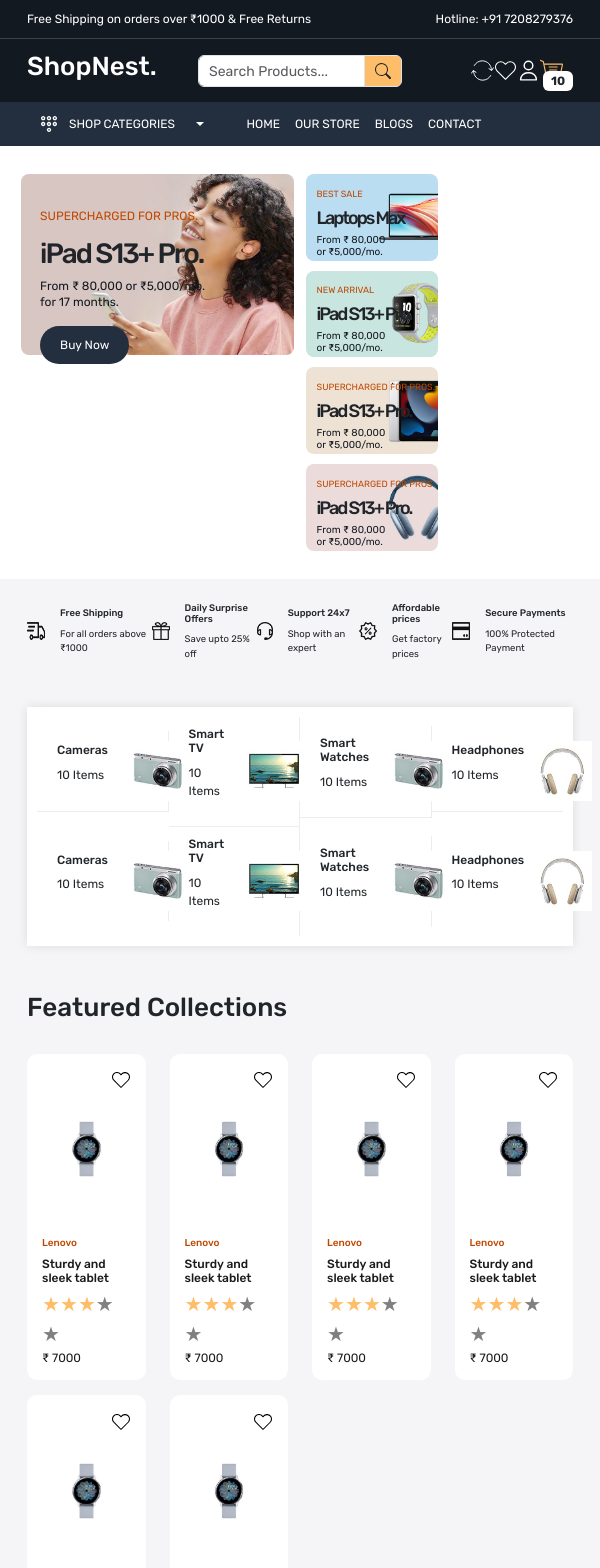
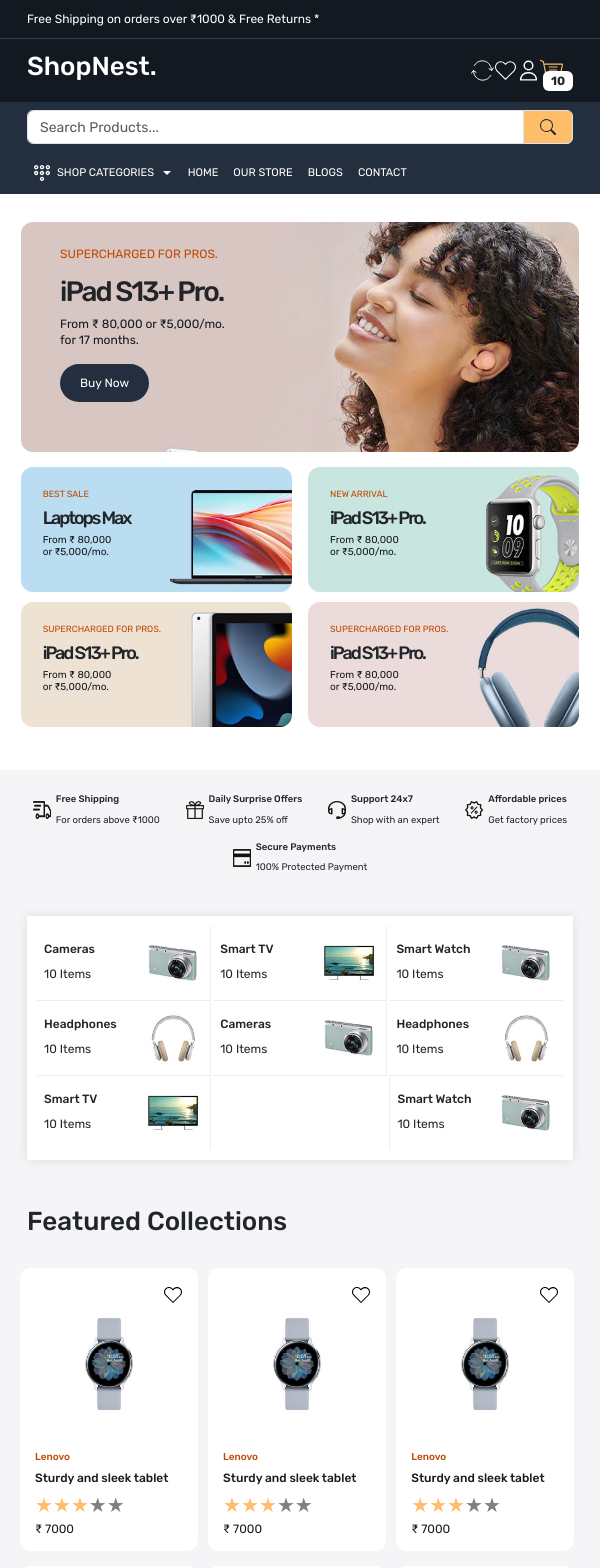
Before and after one commit to FaizanCod/ShopNest, a React (Create React App) app: page / in a window 600 px wide. Shown: the top 1568 px of the page. Built offline with nearby package versions, Linux system fonts and the light colour scheme.

Commit message:
responsive changes - 3

```diff
--- a/src/App.css
+++ b/src/App.css
@@ -1535,6 +1535,7 @@
     font-size: 20px !important;
   }
 
+  .contact h5.mb-4,
   .info h5.mb-4,
   .acc h5.mb-4,
   .links h5.mb-4,
@@ -1567,3 +1568,253 @@
     font-size: 14px !important;
   }
 }
+
+@media screen and (max-width: 724px) and (min-width: 650px) {
+  .banners .col-6 {
+    width: 100% !important;
+    margin-bottom: 15px;
+  }
+
+  .main-banner-img {
+    height: 250px;
+    width: 100%;
+    overflow: hidden;
+    border-radius: 12px;
+  }
+
+  .main-banner-img img {
+    margin-top: -10px;
+  }
+
+  .small-banner-img {
+    height: 150px;
+    overflow: hidden;
+    border-radius: 12px;
+  }
+
+  .small-banner-img img {
+    margin-top: -25px;
+  }
+
+  div.col-2:has(.product-card) {
+    width: 33%;
+    padding-left: 5px;
+    padding-right: 5px;
+  }
+
+  .famous-wrapper .col-3 {
+    padding-left: 5px;
+    padding-right: 5px;
+  }
+
+  .famous-card .famous-content {
+    top: 5%;
+    left: 14px;
+  }
+}
+
+@media screen and (max-width: 650px) {
+  .banners .col-6 {
+    width: 100% !important;
+    margin-bottom: 15px;
+  }
+
+  .header-top-strip .col-5 p {
+    display: none;
+  }
+
+  .header-top-strip .col-7 {
+    width: 100%;
+  }
+
+  .header-upper .search {
+    display: none;
+  }
+
+  .header-upper .col-3 {
+    width: 50%;
+  }
+
+  .header-upper .col-5 {
+    width: 35%;
+  }
+
+  header.search-bar {
+    display: block !important;
+    background-color: var(--color-232f3e);
+  }
+
+  header.search-bar span {
+    background-color: var(--color-febd69);
+  }
+
+  .menu-bottom.gap-30 {
+    gap: 12px;
+  }
+
+  .menu-bottom .menu-links a {
+    font-size: 11px;
+  }
+
+  .dropdown button.gap-10 {
+    gap: 5px;
+  }
+
+  .dropdown button>span.me-2 {
+    margin-right: 0px !important;
+    font-size: 11px;
+  }
+
+  .dropdown button {
+    padding: 5px;
+  }
+
+  .services {
+    flex-wrap: wrap;
+  }
+
+  .col-12:has(.services) {
+    padding: 0 5px;
+  }
+
+  .home-wrapper-2:has(.row .col-12 .services) {
+    padding-bottom: 5px !important;
+  }
+
+  .services>div {
+    margin-bottom: 14px;
+  }
+
+  .services>div.gap-15 {
+    gap: 5px;
+  }
+
+  div.col-2:has(.product-card) {
+    width: 33%;
+    padding-left: 5px;
+    padding-right: 5px;
+  }
+
+  .categories .gap-20 {
+    gap: 10px;
+  }
+
+  .categories>div {
+    padding: 7px;
+    width: 33%;
+  }
+
+  .categories>div>div>p {
+    margin-bottom: 2px;
+  }
+
+  .categories>div:nth-child(1),
+  .categories>div:nth-child(2),
+  .categories>div:nth-child(3),
+  .categories>div:nth-child(4),
+  .categories>div:nth-child(5),
+  .categories>div:nth-child(6) {
+    border-bottom: 1px solid var(--color-ededed);
+  }
+
+  .categories>div:nth-child(3),
+  .categories>div:nth-child(6) {
+    border-right: 0;
+  }
+
+  .categories>div:nth-child(8) {
+    border-left: 1px solid var(--color-ededed);
+    margin-left: 150px !important;
+  }
+
+  .categories>div:nth-child(1),
+  .categories>div:nth-child(2),
+  .categories>div:nth-child(4),
+  .categories>div:nth-child(5),
+  .categories>div:nth-child(7) {
+    border-right: 1px solid var(--color-ededed);
+  }
+
+  .famous-wrapper .col-3 {
+    width: 50%;
+  }
+
+  .famous-card .famous-content {
+    top: 5%;
+    left: 14px;
+  }
+
+  .col-4:has(.special-product-card) {
+    width: 100% !important;
+  }
+
+  .blog-wrapper .col-3 {
+    width: 50% !important;
+  }
+
+  footer .contact,
+  footer .info,
+  footer .acc,
+  footer .links,
+  footer .download {
+    width: 33%;
+  }
+
+  footer .contact h5.mb-4,
+  footer .info h5.mb-4,
+  footer .acc h5.mb-4,
+  footer .links h5.mb-4,
+  footer .download h5.mb-4 {
+    margin-bottom: 10px !important;
+  }
+
+  footer .links,
+  footer .download {
+    margin-top: 30px;
+    margin-right: 10px;
+    /* border-top: 1px solid var(--color-777777); */
+  }
+
+  footer .col-7 {
+    display: none;
+  }
+
+  footer .col-5:has(.footer-top-data) {
+    width: 100%;
+  }
+
+  footer:has(.hidden-search) {
+    display: block !important;
+  }
+}
+
+@media screen and (max-width: 650px) and (min-width: 500px) {
+  .main-banner-img {
+    height: 230px;
+    width: 100%;
+    overflow: hidden;
+    border-radius: 12px;
+  }
+
+  .main-banner-img img {
+    margin-top: -15px;
+  }
+
+  .small-banner-img {
+    height: 125px;
+    overflow: hidden;
+    border-radius: 12px;
+  }
+
+  .small-banner-img img {
+    margin-top: -17.5px;
+  }
+}
+
+@media screen and (max-width: 500px) {
+  div.col-2:has(.product-card) {
+    width: 50%;
+    padding-left: 10px;
+    padding-right: 10px;
+  }
+}
--- a/src/components/Footer.js
+++ b/src/components/Footer.js
@@ -22,6 +22,26 @@
 							</div>
 						</div>
 						<div className="col-7">
+							<div class="input-group">
+								<input
+									type="text"
+									class="form-control py-1"
+									placeholder="Your Email Address"
+									aria-label="Your Email Address"
+									aria-describedby="basic-addon2"
+								/>
+								<span class="input-group-text px-3" id="basic-addon2">
+									Subscribe
+								</span>
+							</div>
+						</div>
+					</div>
+				</div>
+			</footer>
+			<footer className="py-3" style={{ display: "none" }}>
+				<div className="container-xxl hidden-search">
+					<div className="row">
+						<div className="col-12">
 							<div class="input-group">
 								<input
 									type="text"
--- a/src/components/Header.js
+++ b/src/components/Header.js
@@ -15,7 +15,7 @@
 					<div className="row">
 						<div className="col-7">
 							<p className="text-white mb-0">
-								Free Shipping on orders over ₹1000 & Free Returns
+								Free Shipping on orders over ₹1000 & Free Returns *
 							</p>
 						</div>
 						<div className="col-5">
@@ -109,6 +109,26 @@
 					</div>
 				</div>
 			</header>
+			<header className="search-bar py-2" style={{ display: "none" }}>
+				<div className="container-xxl">
+					<div className="row">
+						<div className="col-12">
+							<div className="input-group">
+								<input
+									type="text"
+									className="form-control py-1"
+									placeholder="Search Products..."
+									aria-label="Search Products..."
+									aria-describedby="basic-addon2"
+								/>
+								<span className="input-group-text px-3" id="basic-addon2">
+									<BsSearch className="fs-6" />
+								</span>
+							</div>
+						</div>
+					</div>
+				</div>
+			</header>
 			<header className="header-bottom py-3">
 				<div className="container-xxl">
 					<div className="row">
--- a/src/pages/Home.js
+++ b/src/pages/Home.js
@@ -14,11 +14,13 @@
 				<div className="row banners">
 					<div className="col-6">
 						<div className="main-banner position-relative">
+							<div className="main-banner-img">
 								<img
 									src="images/main-banner-1.jpg"
 									className="img-fluid rounded-3"
 									alt="main banner"
 								/>
+							</div>
 							<div className="main-banner-content position-absolute">
 								<h4>SUPERCHARGED FOR PROS.</h4>
 								<h5>iPad S13+ Pro.</h5>
@@ -33,11 +35,14 @@
 					<div className="col-6">
 						<div className="d-flex flex-wrap gap-10 justify-content-between align-items-center">
 							<div className="small-banner position-relative">
+								<div className="small-banner-img">
 									<img
 										src="images/catbanner-01.jpg"
 										className="img-fluid rounded-3"
 										alt="main banner"
 									/>
+								</div>
+
 								<div className="small-banner-content position-absolute">
 									<h4>BEST SALE</h4>
 									<h5>Laptops Max</h5>
@@ -48,11 +53,13 @@
 								</div>
 							</div>
 							<div className="small-banner position-relative">
+								<div className="small-banner-img">
 									<img
 										src="images/catbanner-02.jpg"
 										className="img-fluid rounded-3"
 										alt="main banner"
 									/>
+								</div>
 								<div className="small-banner-content position-absolute">
 									<h4>NEW ARRIVAL</h4>
 									<h5>iPad S13+ Pro.</h5>
@@ -63,11 +70,13 @@
 								</div>
 							</div>
 							<div className="small-banner position-relative">
+								<div className="small-banner-img">
 									<img
 										src="images/catbanner-03.jpg"
 										className="img-fluid rounded-3"
 										alt="main banner"
 									/>
+								</div>
 								<div className="small-banner-content position-absolute">
 									<h4>SUPERCHARGED FOR PROS.</h4>
 									<h5>iPad S13+ Pro.</h5>
@@ -78,11 +87,13 @@
 								</div>
 							</div>
 							<div className="small-banner position-relative">
+								<div className="small-banner-img">
 									<img
 										src="images/catbanner-04.jpg"
 										className="img-fluid rounded-3"
 										alt="main banner"
 									/>
+								</div>
 								<div className="small-banner-content position-absolute">
 									<h4>SUPERCHARGED FOR PROS.</h4>
 									<h5>iPad S13+ Pro.</h5>
@@ -99,7 +110,7 @@
 			<Container class1="home-wrapper-2 py-5">
 				<div className="row">
 					<div className="col-12">
-						<div className="services d-flex align-items-center justify-content-between">
+						<div className="services d-flex align-items-center justify-content-around">
 							{services?.map((i, j) => {
 								return (
 									<div className="d-flex align-items-center gap-15" key={j}>
@@ -135,7 +146,7 @@
 							</div>
 							<div className="d-flex gap-20 align-items-center">
 								<div>
-									<h6>Smart Watches</h6>
+									<h6>Smart Watch</h6>
 									<p>10 Items</p>
 								</div>
 								<img src="images/camera.jpg" alt="camera" />
@@ -156,6 +167,13 @@
 							</div>
 							<div className="d-flex gap-20 align-items-center">
 								<div>
+									<h6>Headphones</h6>
+									<p>10 Items</p>
+								</div>
+								<img src="images/headphone.jpg" alt="camera" />
+							</div>
+							<div className="d-flex gap-20 align-items-center">
+								<div>
 									<h6>Smart TV</h6>
 									<p>10 Items</p>
 								</div>
@@ -163,17 +181,10 @@
 							</div>
 							<div className="d-flex gap-20 align-items-center">
 								<div>
-									<h6>Smart Watches</h6>
+									<h6>Smart Watch</h6>
 									<p>10 Items</p>
 								</div>
 								<img src="images/camera.jpg" alt="camera" />
-							</div>
-							<div className="d-flex gap-20 align-items-center">
-								<div>
-									<h6>Headphones</h6>
-									<p>10 Items</p>
-								</div>
-								<img src="images/headphone.jpg" alt="camera" />
 							</div>
 						</div>
 					</div>
--- a/src/utils/data.js
+++ b/src/utils/data.js
@@ -2,7 +2,7 @@
 	{
 		image: "images/service.png",
 		title: "Free Shipping",
-		tagline: "For all orders above ₹1000",
+		tagline: "For orders above ₹1000",
 	},
 	{
 		image: "images/service-02.png",
```
Lines whose indentation alone changed are shown as unchanged.
